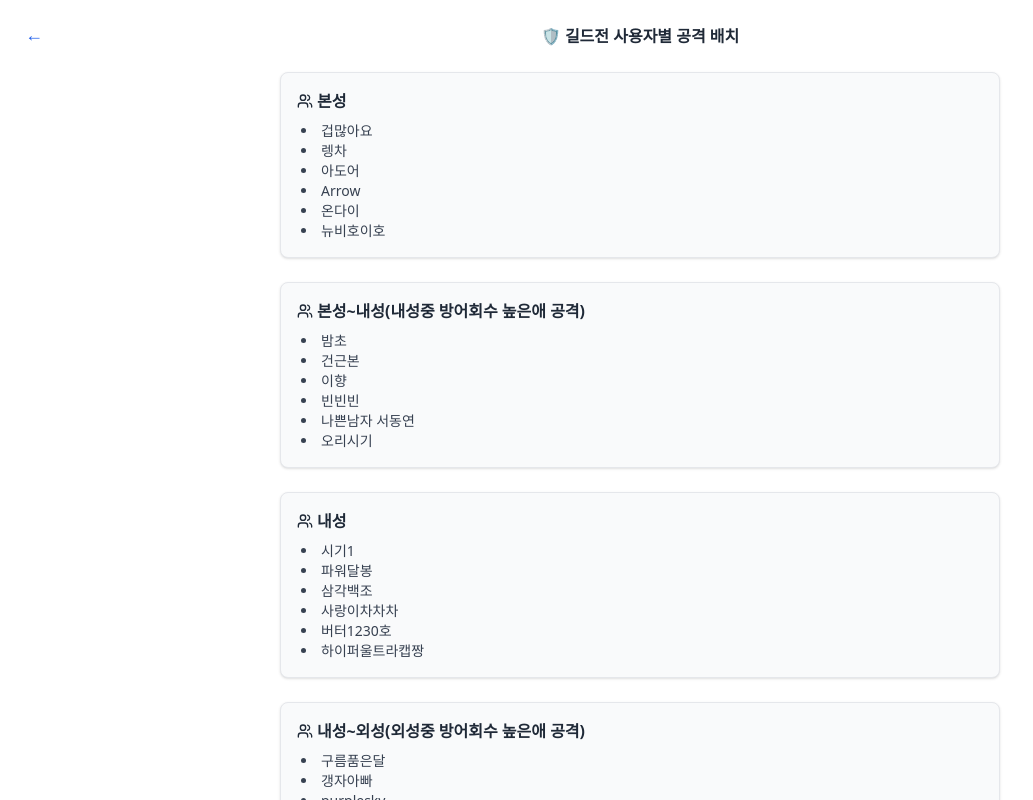
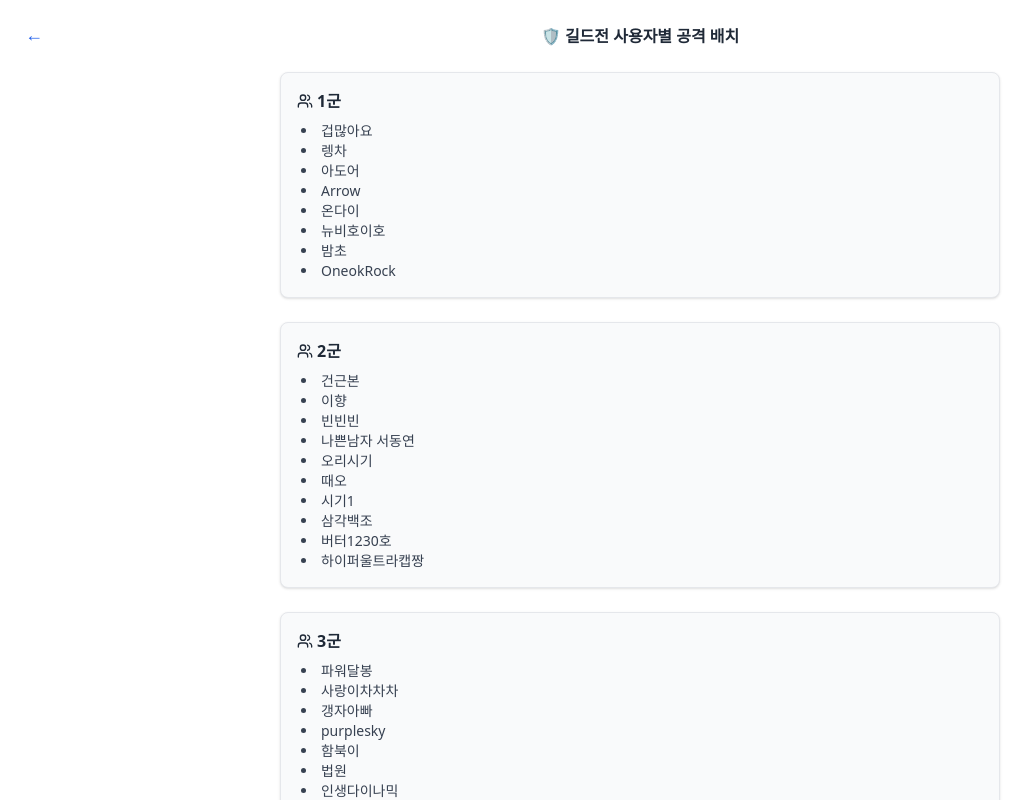
Before and after one commit to ogeongeun/snr-guide, a React (Create React App) app: page /guild-offense/setup in a window 1280 px wide. Shown: the top 800 px of the page, without its empty margins (0-1033 px from the left). Built offline with nearby package versions, Linux system fonts and the light colour scheme.

Commit message:
길드전 수정 2시간50분

```diff
--- a/src/pages/GuildOffenseSetupPage.jsx
+++ b/src/pages/GuildOffenseSetupPage.jsx
@@ -3,15 +3,14 @@ import { Users } from 'lucide-react';
 
 const GuildOffenseSetupPage = () => {
   const userGroups = {
-    '본성': ['겁많아요','렝차','아도어','Arrow','온다이','뉴비호이호'],
-    '본성~내성(내성중 방어회수 높은애 공격)': ['밤초','건근본','이향','빈빈빈','나쁜남자 서동연','오리시기'],
-    '내성': [ '시기1','파워달봉','삼각백조','사랑이차차차','버터1230호','하이퍼울트라캡짱'],
-     '내성~외성(외성중 방어회수 높은애 공격)': ['구름품은달','갱자아빠','purplesky','함북이','법원','인생다이나믹'],
-    '외성': ['종아리','차사고낸놈','야왕조조','홍일기'],
+    '1군': ['겁많아요','렝차','아도어','Arrow','온다이','뉴비호이호','밤초','OneokRock'],
+    '2군': ['건근본','이향','빈빈빈','나쁜남자 서동연','오리시기','때오','시기1','삼각백조','버터1230호','하이퍼울트라캡짱'],
+    '3군': [ '파워달봉','사랑이차차차','갱자아빠','purplesky','함북이','법원','인생다이나믹','종아리','차사고낸놈','야왕조조']
+
 
   };
 
-  const displayOrder = ['본성', '본성~내성(내성중 방어회수 높은애 공격)', '내성',  '내성~외성(외성중 방어회수 높은애 공격)', '외성'];
+  const displayOrder = ['1군', '2군', '3군'];
 
   return (
     <div className="p-6 max-w-3xl mx-auto">
```
